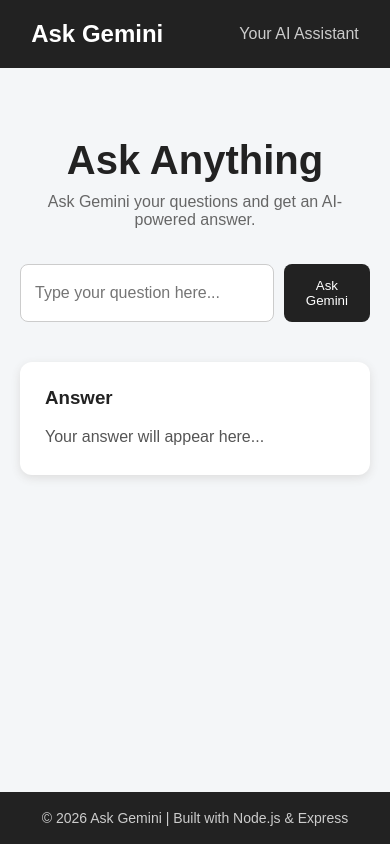
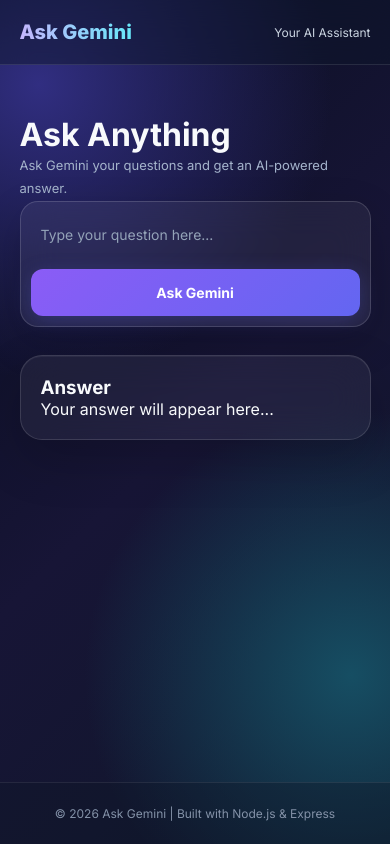
Before and after one commit to archhpreet25-dot/phase_05, a plain HTML site: page frontend/index.html in a window 390 px wide. Drawn offline with Linux system fonts and the light colour scheme.

Commit message:
style.css

```diff
--- a/frontend/style.css
+++ b/frontend/style.css
@@ -1,112 +1,353 @@
-*{
-  box-sizing: border-box;
-  margin: 0;
-  padding: 0;
+@import url('https://fonts.googleapis.com/css2?family=Inter:wght@400;500;600;700;800&display=swap');
+
+
+* {
+    margin: 0;
+    padding: 0;
+    box-sizing: border-box;
 }
 
+
 body {
-    font-family: Arial, sans-serif;
-    background: #f4f6f8;
-    color: #222;
+    font-family: 'Inter', sans-serif;
     min-height: 100vh;
     display: flex;
     flex-direction: column;
+    color: #f8fafc;
+
+    background:
+        radial-gradient(circle at 10% 10%, #312e81 0%, transparent 35%),
+        radial-gradient(circle at 90% 80%, #164e63 0%, transparent 35%),
+        linear-gradient(135deg, #080d1f, #171536, #0f172a);
+
+    background-attachment: fixed;
 }
 
 
-
 header {
-    background: #222;
-    color: white;
-    padding: 20px 8%;
     display: flex;
     justify-content: space-between;
     align-items: center;
+    padding: 22px 8%;
+
+    background: rgba(15, 23, 42, 0.45);
+    border-bottom: 1px solid rgba(255, 255, 255, 0.1);
+    backdrop-filter: blur(15px);
+}
+
+header h2 {
+    font-size: 24px;
+    font-weight: 800;
+
+    background: linear-gradient(90deg, #c4b5fd, #67e8f9);
+    -webkit-background-clip: text;
+    background-clip: text;
+    color: transparent;
 }
 
 header p {
-    color: #ccc;
+    color: #cbd5e1;
+    font-size: 14px;
 }
 
 
-
 main {
+    width: 90%;
+    max-width: 780px;
+    margin: 75px auto;
     flex: 1;
-    text-align: center;
-    padding: 70px 20px;
 }
 
-h1 {
-    font-size: 40px;
-    margin-bottom: 10px;
+
+.hero {
+    text-align: center;
+    margin-bottom: 38px;
+}
+
+.tag {
+    display: inline-block;
+    color: #c4b5fd;
+    background: rgba(139, 92, 246, 0.12);
+    border: 1px solid rgba(167, 139, 250, 0.25);
+
+    padding: 9px 15px;
+    border-radius: 30px;
+    font-size: 11px;
+    font-weight: 700;
+    letter-spacing: 1.5px;
+    margin-bottom: 22px;
+}
+
+.hero h1 {
+    font-size: clamp(38px, 7vw, 58px);
+    font-weight: 800;
+    letter-spacing: -2px;
+    margin-bottom: 15px;
+}
+
+.hero h1 span {
+    color: #818cf8;
 }
 
 .subtitle {
-    color: #666;
-    margin-bottom: 35px;
+    color: #a5b4cc;
+    font-size: 15px;
+    line-height: 1.8;
 }
-
 
 
 .ask-box {
     display: flex;
-    justify-content: center;
-    gap: 10px;
+    gap: 12px;
+    padding: 10px;
+    border-radius: 18px;
+
+    background: rgba(255, 255, 255, 0.06);
+    border: 1px solid rgba(255, 255, 255, 0.15);
+    backdrop-filter: blur(18px);
+
+    box-shadow: 0 15px 40px rgba(0, 0, 0, 0.2);
+    transition: 0.3s ease;
 }
 
-input {
-    width: 400px;
-    padding: 14px;
-    outline: none;
-    border: 1px solid #ccc;
-    border-radius: 8px;
-    font-size: 16px;
+.ask-box:focus-within {
+    border-color: #818cf8;
+    box-shadow: 0 0 0 4px rgba(129, 140, 248, 0.12);
 }
 
-button {
-    padding: 14px 22px;
+.ask-box input {
+    flex: 1;
+    min-width: 0;
+    padding: 15px;
     border: none;
-    border-radius: 8px;
-    background: #222;
+    outline: none;
+
+    background: transparent;
     color: white;
-    cursor: pointer;
+    font-size: 14px;
+    font-family: inherit;
 }
 
-button:hover {
-    background: #444;
+.ask-box input::placeholder {
+    color: #94a3b8;
 }
 
 
+.ask-box button {
+    border: none;
+    border-radius: 12px;
+    padding: 15px 22px;
 
-.answer-box {
-    background: white;
-    max-width: 700px;
-    margin: 40px auto;
-    padding: 25px;
-    border-radius: 12px;
-    text-align: left;
-    box-shadow: 0 3px 10px #ddd;
+    background: linear-gradient(135deg, #8b5cf6, #6366f1);
+    color: white;
+
+    font-family: inherit;
+    font-size: 14px;
+    font-weight: 700;
+    cursor: pointer;
+
+    box-shadow: 0 5px 20px rgba(99, 102, 241, 0.25);
+    transition: all 0.3s ease;
 }
 
-.answer-box h3 {
-    margin-bottom: 15px;
+.ask-box button:hover {
+    transform: translateY(-2px);
+    box-shadow: 0 8px 25px rgba(139, 92, 246, 0.45);
 }
 
-#answer {
-    line-height: 1.6;
-    color: #555;
+.ask-box button:active {
+    transform: scale(0.97);
 }
 
 
+.answer-box {
+    margin-top: 28px;
+    padding: 26px;
+
+    background: rgba(255, 255, 255, 0.055);
+    border: 1px solid rgba(255, 255, 255, 0.13);
+    border-radius: 22px;
+
+    backdrop-filter: blur(20px);
+    -webkit-backdrop-filter: blur(20px);
+
+    box-shadow:
+        0 20px 50px rgba(0, 0, 0, 0.18),
+        inset 0 1px 0 rgba(255, 255, 255, 0.05);
+
+    transition: transform 0.35s ease,
+                border-color 0.35s ease,
+                box-shadow 0.35s ease;
+}
+
+
+.answer-box:hover {
+    transform: translateY(-4px);
+
+    border-color: rgba(129, 140, 248, 0.45);
+
+    box-shadow:
+        0 25px 55px rgba(0, 0, 0, 0.25),
+        0 0 25px rgba(99, 102, 241, 0.08);
+}
+
+
+.answer-header {
+    display: flex;
+    justify-content: space-between;
+    align-items: center;
+    gap: 12px;
+
+    padding-bottom: 22px;
+    border-bottom: 1px solid rgba(255, 255, 255, 0.1);
+}
+
+.answer-title {
+    display: flex;
+    align-items: center;
+    gap: 13px;
+}
+
+.icon {
+    width: 43px;
+    height: 43px;
+    display: flex;
+    align-items: center;
+    justify-content: center;
+
+    border-radius: 13px;
+    background: linear-gradient(
+        135deg,
+        rgba(139, 92, 246, 0.3),
+        rgba(34, 211, 238, 0.15)
+    );
+
+    border: 1px solid rgba(167, 139, 250, 0.25);
+    color: #c4b5fd;
+    font-size: 21px;
+}
+
+.answer-title h3 {
+    font-size: 16px;
+    font-weight: 700;
+    margin-bottom: 6px;
+    color: #f1f5f9;
+}
+
+.answer-title p {
+    font-size: 12px;
+    color: #94a3b8;
+}
+
+
+.status {
+    color: #86efac;
+    background: rgba(34, 197, 94, 0.09);
+    border: 1px solid rgba(74, 222, 128, 0.16);
+
+    border-radius: 20px;
+    padding: 7px 11px;
+    font-size: 11px;
+    white-space: nowrap;
+}
+
+
+.answer-content {
+    padding: 24px 0;
+    min-height: 100px;
+}
+
+.answer-content p {
+    color: #dbe4f0;
+    font-size: 14px;
+    line-height: 1.9;
+    overflow-wrap: anywhere;
+    white-space: pre-wrap;
+}
+
+
+.answer-footer {
+    border-top: 1px solid rgba(255, 255, 255, 0.1);
+    padding-top: 17px;
+
+    color: #94a3b8;
+    font-size: 12px;
+}
+
 
 footer {
-    background: #222;
-    color: white;
     text-align: center;
-    padding: 18px;
+    padding: 23px 15px;
+    color: #8492a8;
+    font-size: 12px;
+
+    background: rgba(15, 23, 42, 0.35);
+    border-top: 1px solid rgba(255, 255, 255, 0.08);
 }
 
-footer p {
-    font-size: 14px;
-    color: #ccc;
+
+@media (max-width: 600px) {
+    header {
+        padding: 20px 5%;
+    }
+
+    header h2 {
+        font-size: 20px;
+    }
+
+    header p {
+        font-size: 12px;
+    }
+
+    main {
+        width: 90%;
+        margin: 50px auto;
+    }
+
+    .hero h1 {
+        letter-spacing: -1px;
+    }
+
+    .subtitle {
+        font-size: 13px;
+    }
+
+    .ask-box {
+        flex-direction: column;
+    }
+
+    .ask-box input {
+        width: 100%;
+        padding: 14px 10px;
+    }
+
+    .ask-box button {
+        width: 100%;
+    }
+
+    .answer-box {
+        padding: 20px;
+    }
+
+    .answer-title h3 {
+        font-size: 14px;
+    }
+
+    .answer-title p {
+        font-size: 11px;
+    }
+
+    .status {
+        font-size: 10px;
+        padding: 6px 8px;
+    }
 }
+
+
+@media (prefers-reduced-motion: reduce) {
+    *,
+    *::before,
+    *::after {
+        transition: none !important;
+    }
+}
```
